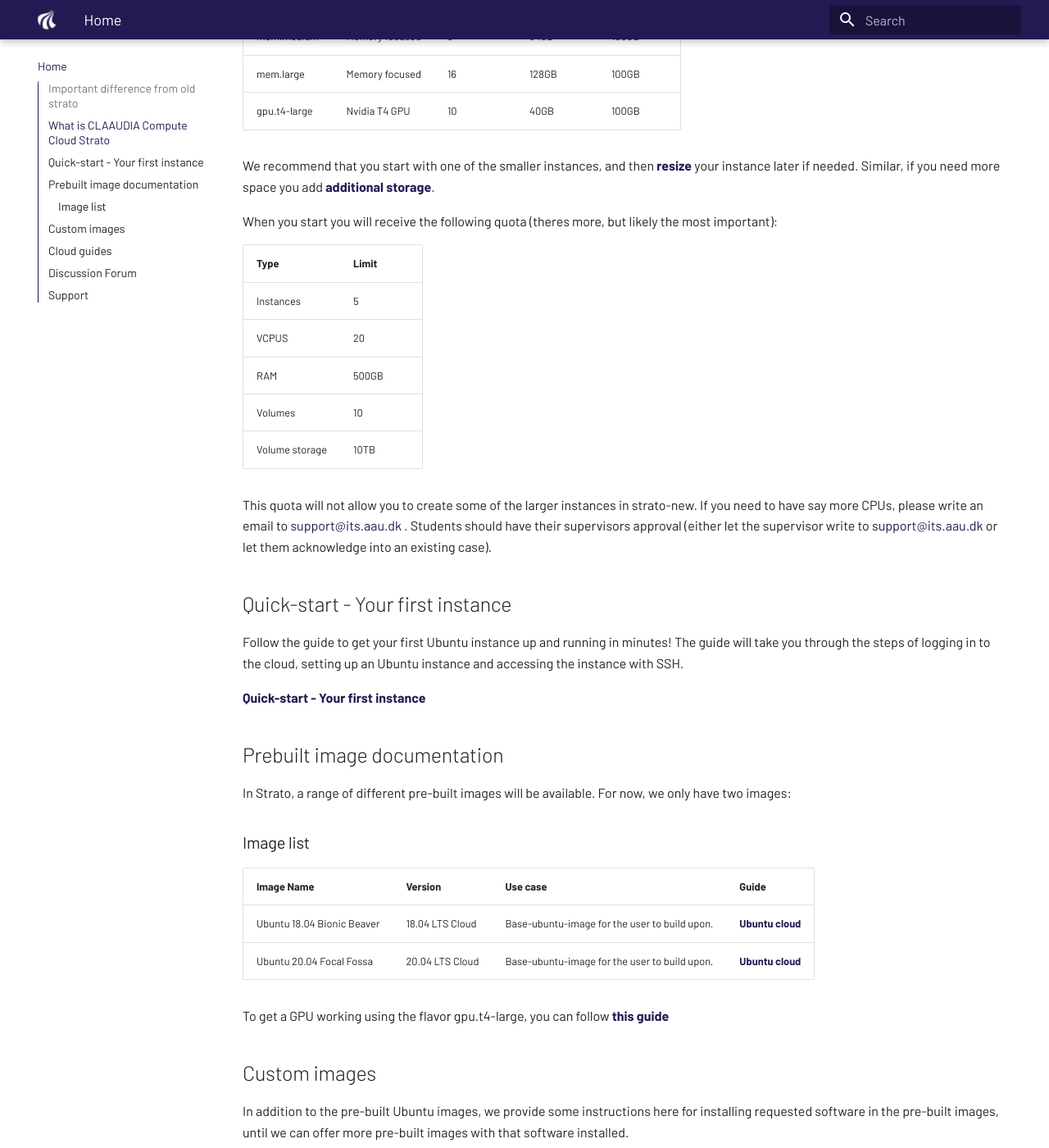
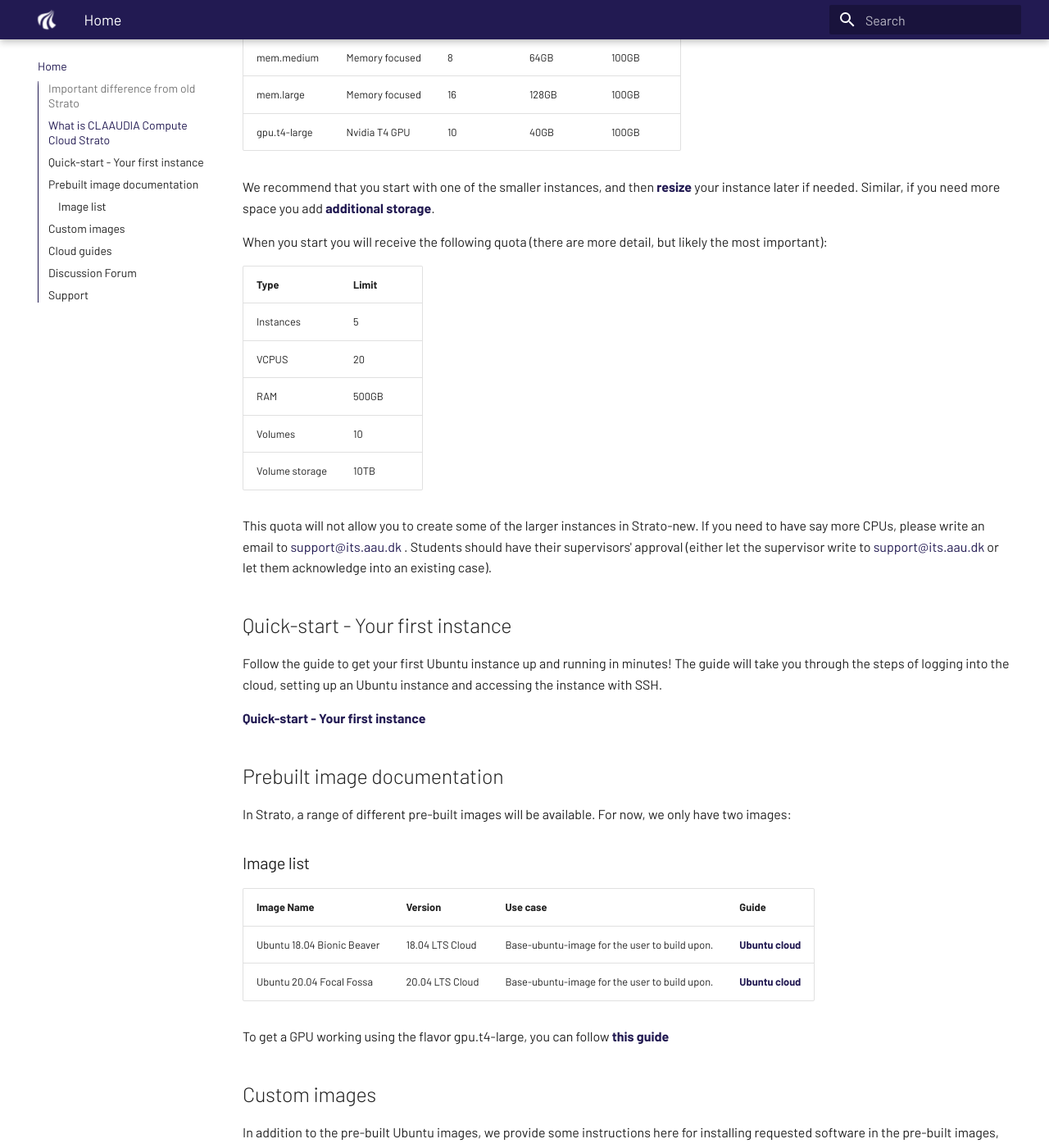
Before and after one commit to daniehej/Documentation, an MkDocs documentation site: the page built from docs/index.md, in a window 1280 px wide and 1400 px high, scrolled down 1234 px. Shown: the whole window at 82% size. Built offline with MkDocs 1.6.1 and Material for MkDocs 9.7.7, drawn with Linux system fonts in a browser that asks for light colours; some of the changed text lies outside the part shown.

```diff
--- a/docs/index.md
+++ b/docs/index.md
@@ -31,7 +31,7 @@ CLAAUDIA Compute Cloud Strato is a compute cloud hosted at AAU. The cloud is bas
 
 We recommend that you start with one of the smaller instances, and then [**resize**](guides/openstack_guides/resize.md) your instance later if needed. Similar, if you need more space you add [**additional storage**](guides/openstack_guides/attach_volume.md).
 
-When you start you will receive the following quota (theres more, but likely the most important):
+When you start you will receive the following quota (there are more detail, but likely the most important):
 
 | Type           |  Limit          |
 |    ---         |  ---            |
@@ -41,11 +41,11 @@ When you start you will receive the following quota (theres more, but likely the
 | Volumes        | 10              |
 | Volume storage | 10TB            |
 
-This quota will not allow you to create some of the larger instances in strato-new. If you need to have say more CPUs, please write an email to [support@its.aau.dk](mailto:support@its.aau.dk)
-. Students should have their supervisors approval (either let the supervisor write to [support@its.aau.dk](mailto:support@its.aau.dk) or let them acknowledge into an existing case).
+This quota will not allow you to create some of the larger instances in Strato-new. If you need to have say more CPUs, please write an email to [support@its.aau.dk](mailto:support@its.aau.dk)
+. Students should have their supervisors' approval (either let the supervisor write to [support@its.aau.dk](mailto:support@its.aau.dk) or let them acknowledge into an existing case).
 
 ## Quick-start - Your first instance
-Follow the guide to get your first Ubuntu instance up and running in minutes! The guide will take you through the steps of logging in to the cloud, setting up an Ubuntu instance and accessing the instance with SSH.
+Follow the guide to get your first Ubuntu instance up and running in minutes! The guide will take you through the steps of logging into the cloud, setting up an Ubuntu instance and accessing the instance with SSH.
 
 [**Quick-start - Your first instance**](guides/quick-start.md)
 
@@ -71,7 +71,7 @@ In addition to the pre-built Ubuntu images, we provide some instructions here fo
 Learn about more advanced Openstack features E.g. deleting instances, releasing IPs or using the openstack CLI.
 
 - [**CLAAUDIA Compute Cloud Strato glossary**](cloud_glossary.md)
-- [**Copy data from the old strato to new strato**](guides/openstack_guides/Move_To_strato.md)
+- [**Copy data from the old Strato to new Strato**](guides/openstack_guides/Move_To_strato.md)
 - [**Openstack CLI**](guides/openstack_guides/openstack_CLI.md)
 - [**Stop, pause & delete instances**](guides/openstack_guides/Pause_shutdown_delete_instances.md)
 - [**Custom volume size**](guides/openstack_guides/diffrent_volume_size.md)
```
Also changed, not shown: other parts of docs/index.md (+4 -4 lines), docs/guides/openstack_guides/Move_To_strato.md (+13 -12 lines), docs/guides/quick-start.md (+1 -1 lines).
